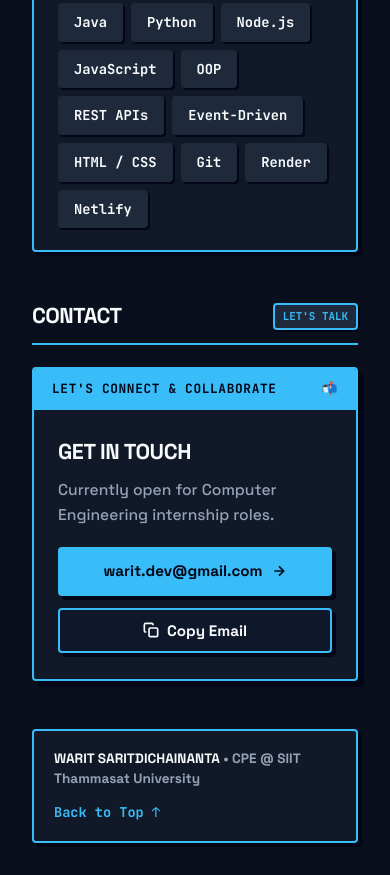
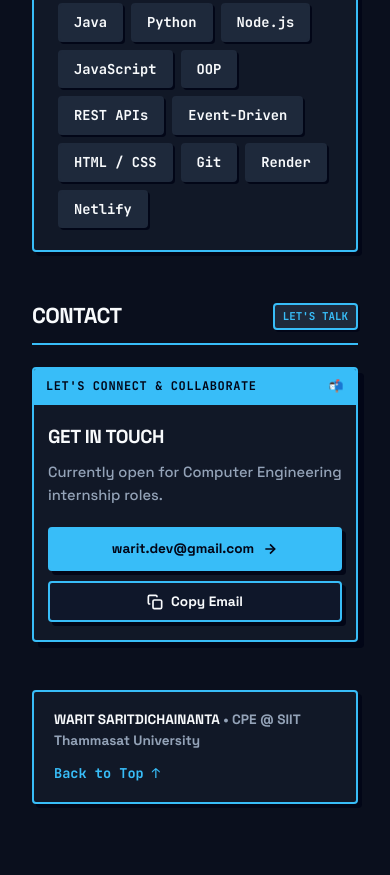
Before and after one commit to warit44512-ux/Portfolio-website, a plain HTML site: page index.html in a window 390 px wide. Shown: the part 2029-2904 px from the top of the page. After the commit the page ends 2865 px from the top, so only its background shows below. Drawn offline with Linux system fonts and the light colour scheme.

Commit message:
Fix mobile contact section text overflow with overflow-wrap, word-break, and 100% max-width

```diff
--- a/style.css
+++ b/style.css
@@ -554,6 +554,8 @@ body {
   border-radius: 4px;
   overflow: hidden;
   text-align: left;
+  max-width: 100%;
+  box-sizing: border-box;
 }
 
 .contact-header-strip {
@@ -568,11 +570,16 @@ body {
   font-size: 0.8rem;
   font-weight: 900;
   letter-spacing: 0.05em;
+  max-width: 100%;
 }
 
 .contact-content {
   padding: 26px 24px;
   text-align: left;
+  max-width: 100%;
+  box-sizing: border-box;
+  overflow-wrap: break-word;
+  word-break: break-word;
 }
 
 .contact-title {
@@ -582,6 +589,9 @@ body {
   color: var(--text-primary);
   margin-bottom: 10px;
   text-align: left;
+  max-width: 100%;
+  overflow-wrap: break-word;
+  word-break: break-word;
 }
 
 .contact-text {
@@ -590,6 +600,9 @@ body {
   margin-bottom: 20px;
   line-height: 1.55;
   text-align: left;
+  max-width: 100%;
+  overflow-wrap: break-word;
+  word-break: break-word;
 }
 
 .contact-action-bar {
@@ -598,6 +611,14 @@ body {
   align-items: center;
   justify-content: flex-start;
   gap: 12px;
+  max-width: 100%;
+}
+
+.contact-action-bar a,
+.contact-action-bar button,
+.contact-action-bar span {
+  overflow-wrap: break-word;
+  word-break: break-word;
 }
 
 /* ==========================================================================
@@ -1018,6 +1039,70 @@ body {
     justify-content: flex-start;
   }
 
+  /* Contact Section Mobile Adjustments */
+  .contact-card {
+    width: 100%;
+    max-width: 100%;
+    box-sizing: border-box;
+  }
+
+  .contact-header-strip {
+    padding: 8px 12px;
+    font-size: 0.75rem;
+    flex-wrap: wrap;
+    gap: 6px;
+  }
+
+  .contact-content {
+    padding: 18px 14px;
+    max-width: 100%;
+    box-sizing: border-box;
+    overflow-wrap: break-word;
+    word-break: break-word;
+  }
+
+  .contact-title,
+  .contact-text,
+  .contact-strip-title {
+    max-width: 100%;
+    overflow-wrap: break-word;
+    word-break: break-word;
+  }
+
+  .contact-title {
+    font-size: 1.18rem;
+  }
+
+  .contact-text {
+    font-size: 0.92rem;
+  }
+
+  .contact-action-bar {
+    flex-direction: column;
+    align-items: stretch;
+    width: 100%;
+    gap: 10px;
+  }
+
+  .contact-action-bar .nb-btn {
+    width: 100%;
+    max-width: 100%;
+    padding: 10px 12px;
+    font-size: 0.85rem;
+    overflow-wrap: break-word;
+    word-break: break-word;
+    justify-content: center;
+    box-sizing: border-box;
+  }
+
+  .contact-action-bar a,
+  .contact-action-bar button,
+  .contact-action-bar span {
+    max-width: 100%;
+    overflow-wrap: break-word;
+    word-break: break-word;
+  }
+
   /* Modal Mobile Adjustments */
   .modal,
   .modal-overlay,
```
